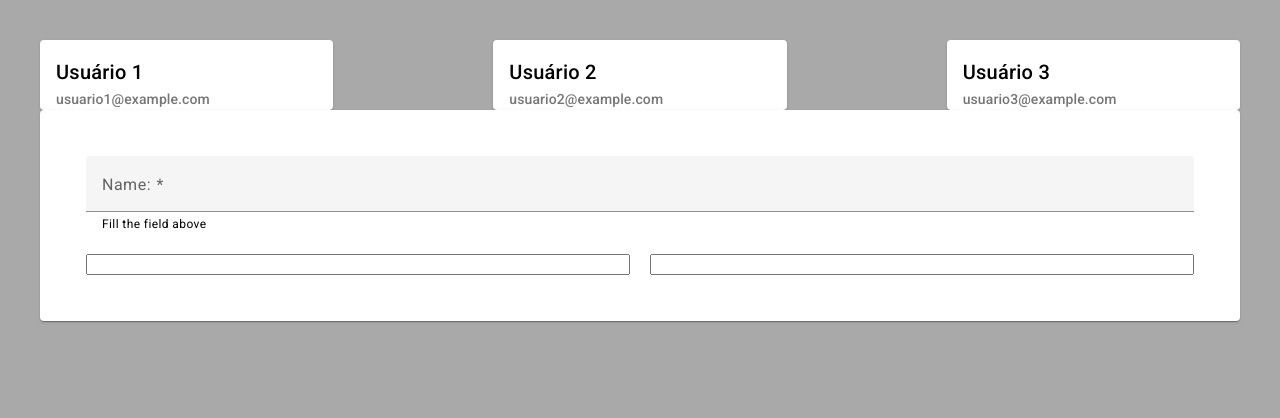
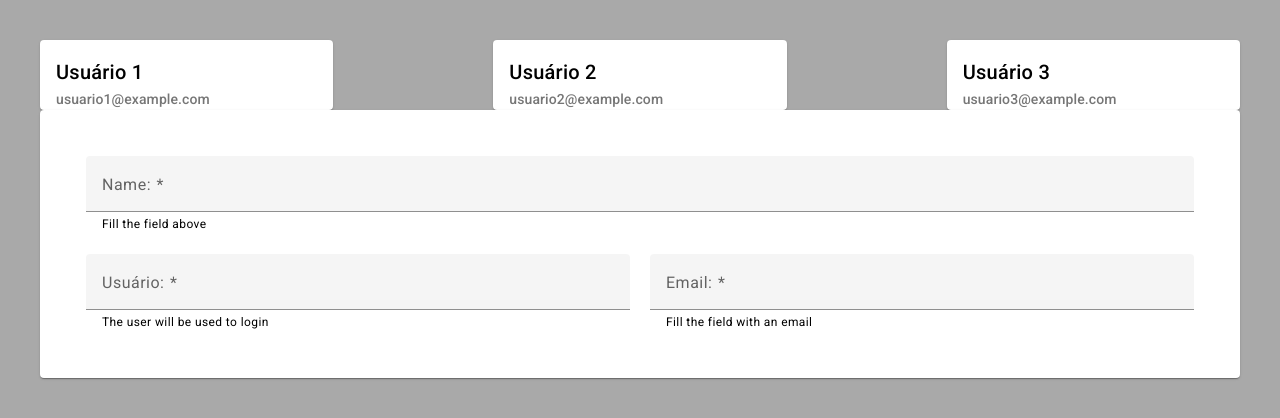
Before and after one commit to arthur-hds/user-registration-project, an Angular app: page / in a window 1280 px wide. Shown: the top 418 px of the page. Built offline with nearby package versions, Linux system fonts and the light colour scheme.

Commit message:
feature: Added Username and Emails inputs & setted email pattern validator

```diff
--- a/src/app/components/user-card-list/user-card-list.component.scss
+++ b/src/app/components/user-card-list/user-card-list.component.scss
@@ -11,6 +11,7 @@
         width: 50%;
         cursor: pointer;
 
+
     }
 
 
--- a/src/app/components/user-form/user-form.component.html
+++ b/src/app/components/user-form/user-form.component.html
@@ -39,13 +39,56 @@
 
             <div class="user-form__row">
 
-                <div class="user-form__item">
-                    <input type="text" style="width: 100%;">
-                </div>
+                <mat-form-field class="user-form__item">
 
-                <div class="user-form__item">
-                    <input type="text" style="width: 100%;">
-                </div>
+                    <mat-label>
+                        Usuário:
+                    </mat-label>
+
+
+                    <input
+                        type="text"
+                        name="userInput"
+                        matInput
+                        [(ngModel)] = "userSelected.username"
+                        #UserInput = "ngModel"
+                        required
+
+                        >
+                    <mat-hint>The user will be used to login</mat-hint>
+                    <mat-error>User must be informed</mat-error>
+
+
+
+                </mat-form-field>
+
+
+
+                <mat-form-field class="user-form__item">
+
+                    <mat-label>
+                        Email:
+                    </mat-label>
+
+
+                    <input
+                        type="text"
+                        name="emailInput"
+                        matInput
+                        appEmailInputValidator
+                        [(ngModel)] = "userSelected.email"
+                        #UserInput = "ngModel"
+                        required
+
+                        >
+                    <mat-hint>Fill the field with an email</mat-hint>
+                    <mat-error *ngIf="UserInput.hasError('required')">An email must be informed</mat-error>
+                    <mat-error *ngIf="UserInput.hasError('invalidEmail') && !UserInput.hasError('required')">This email is invalid, please type another</mat-error>
+
+
+
+
+                </mat-form-field>
 
             </div>
 
--- /dev/null
+++ b/src/app/directives/email-input-validator.directive.ts
@@ -0,0 +1,31 @@
+import { Directive } from "@angular/core";
+import { AbstractControl, NG_VALIDATORS, ValidationErrors, Validator } from "@angular/forms";
+
+@Directive({
+    selector: "[appEmailInputValidator]",
+    providers: [
+        {
+            provide: NG_VALIDATORS,
+            useExisting: EmailInputValidator,
+            multi: true
+        }
+    ]
+})
+export class EmailInputValidator implements Validator{
+
+    validate(control: AbstractControl): ValidationErrors | null {
+        const inputValue = control.value
+        const emailPattern = /^[a-zA-Z0-9. _%+-]+@[a-zA-Z0-9. -]+\.[a-zA-Z]{2,}$/;
+
+        const IS_VALID_EMAIL = emailPattern.test(inputValue)
+
+        console.log(IS_VALID_EMAIL)
+
+        return IS_VALID_EMAIL ? null : {"invalidEmail" : true}
+
+    }
+
+
+
+
+}
```
Also changed, not shown: src/app/directives/directives.module.ts (+7 -2 lines).
